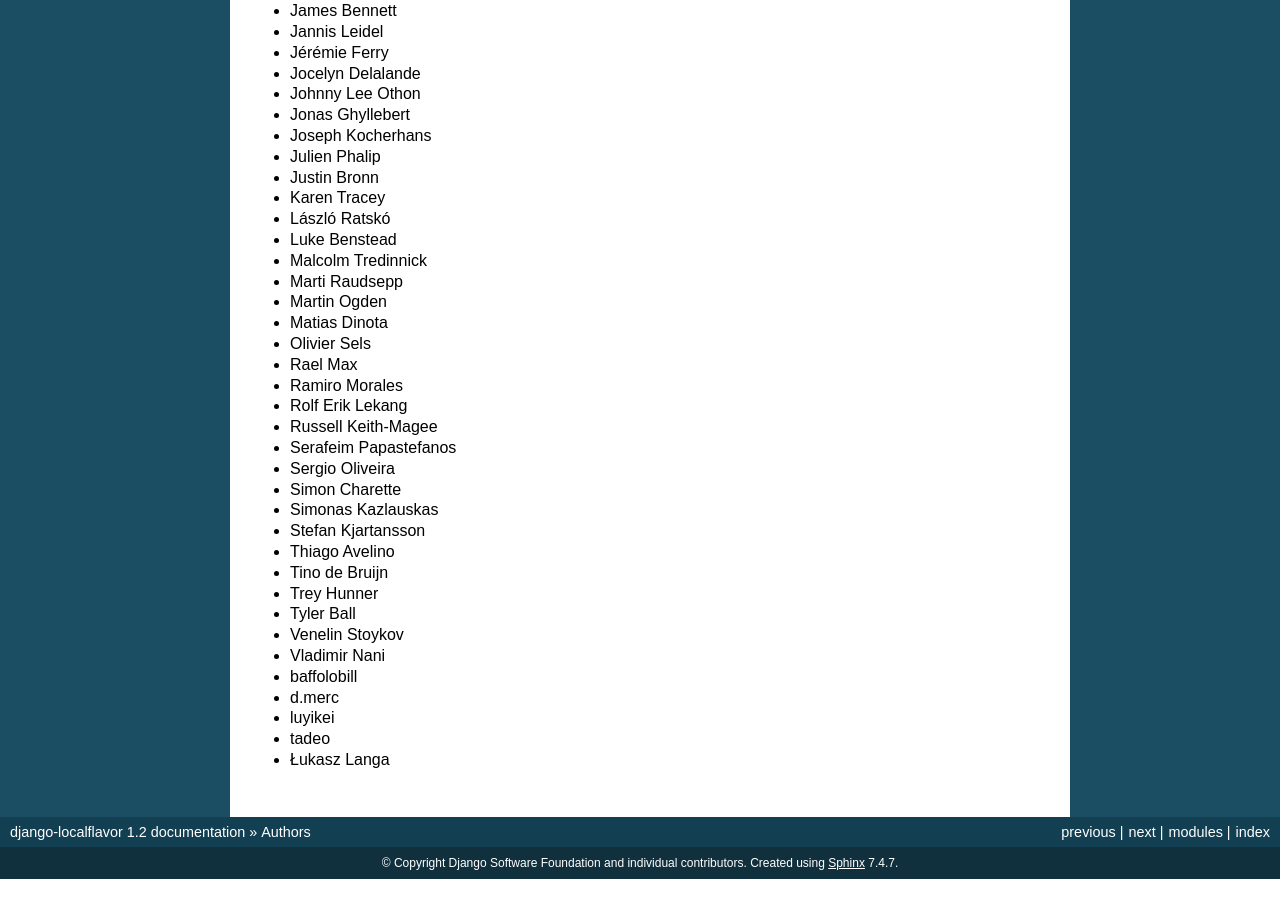
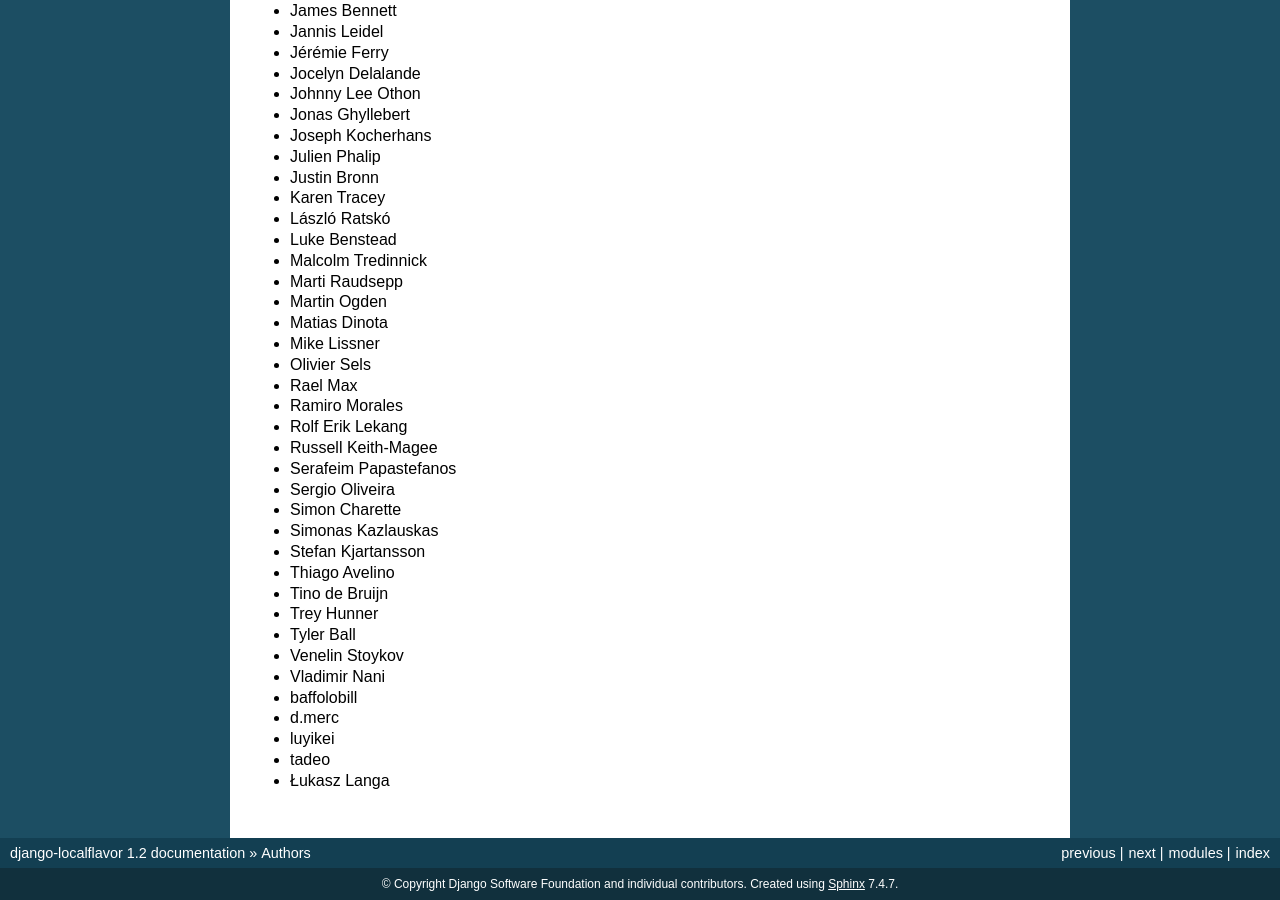
Before and after one commit to django/django-localflavor, a Sphinx documentation site: the page built from docs/authors.rst, in a window 1280 px wide and 900 px high, scrolled down 777 px. Built offline with Sphinx 7.4.7, drawn with Linux system fonts in a browser that asks for light colours; before the commit the page ends 1656 px from its top, so only the background shows below that.

Commit message:
Add mlissner's name to the authors file.

```diff
--- a/docs/authors.rst
+++ b/docs/authors.rst
@@ -50,6 +50,7 @@ Authors
 * Marti Raudsepp
 * Martin Ogden
 * Matias Dinota
+* Mike Lissner
 * Olivier Sels
 * Rael Max
 * Ramiro Morales
```
